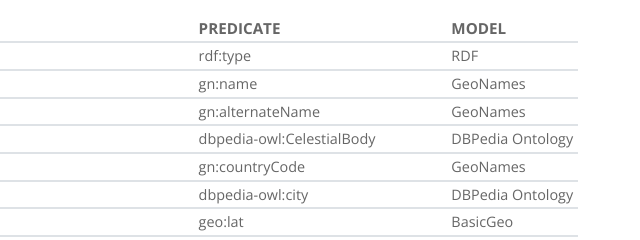
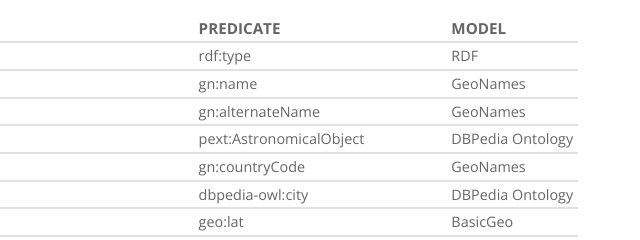
Before and after one commit to apolLOD11/apolLOD11.github.io, a plain HTML site: page analysis.html in a window 1280 px wide. Shown: the part 7820-8060 px from the top of the page, 581-1221 px from the left. Drawn offline with nearby package versions, Linux system fonts and the light colour scheme.

Commit message:
Update analysis.html

```diff
--- a/analysis.html
+++ b/analysis.html
@@ -856,7 +856,7 @@
                 <tbody>
                   <tr>
                     <td><b>what is the name of the celestial body where the place is located?</b></td>
-                    <td>dbpedia-owl:CelestialBody</td>
+                    <td>pext:AstronomicalObject</td>
                     <td>DBPedia Ontology</td>
                   </tr>
                 </tbody>
@@ -1761,7 +1761,7 @@
                 <tbody>
                   <tr>
                     <td><b>what is the name of the celestial body where the place is located?</b></td>
-                    <td>dbpedia-owl:CelestialBody</td>
+                    <td>pext:AstronomicalObject</td>
                     <td>Earth</td>
                   </tr>
                 </tbody>
@@ -1889,7 +1889,7 @@
                 <tbody>
                   <tr>
                     <td><b>what is the name of the celestial body where the place is located?</b></td>
-                    <td>dbpedia-owl:CelestialBody</td>
+                    <td>pext:AstronomicalObject</td>
                     <td>Moon</td>
                   </tr>
                 </tbody>
@@ -2532,7 +2532,7 @@
           </span><span class="hljs-tag">&#60;<span class="hljs-name">gn:name</span>&#62;Mare Tranquillitatis&#60;/<span class="hljs-name">gn:name</span>&#62;</span>
           <span class="hljs-tag">&#60;<span class="hljs-name">gn:alternateName</span>&#62;</span>Sea of Tranquillity<span class="hljs-tag">&#60;/<span class="hljs-name">gn:alternateName</span>&#62;</span>
            <span class="hljs-tag">&#60;<span class="hljs-name">gn:alternateName</span>&#62;</span>Sea of Tranquility<span class="hljs-tag">&#60;/<span class="hljs-name">gn:alternateName</span>&#62;</span>
-          <span class="hljs-tag">&#60;<span class="hljs-name">dbpedia:CelestialBody</span></span><span class="hljs-attr"> rdf:resource</span>=<span class="hljs-string">"http://vocab.getty.edu/tgn/7030645"</span>/&#62;</span>
+          <span class="hljs-tag">&#60;<span class="hljs-name">pext:AstronomicalObject</span></span><span class="hljs-attr"> rdf:resource</span>=<span class="hljs-string">"http://vocab.getty.edu/tgn/7030645"</span>/&#62;</span>
           <span class="hljs-tag">&#60;<span class="hljs-name">dbpedia-owl:city</span>&#62;</span>None<span class="hljs-tag">&#60;/<span class="hljs-name">dbpedia-owl:city</span>&#62;</span>
           <span class="hljs-tag">&#60;<span class="hljs-name">geo:lat</span>&#62;</span>8° 30′ 0″ N<span class="hljs-tag">&#60;/<span class="hljs-name">geo:lat</span>&#62;</span>
           <span class="hljs-tag">&#60;<span class="hljs-name">geo:lng</span>&#62;</span>31° 24′ 0″ E<span class="hljs-tag">&#60;/<span class="hljs-name">geo:lng</span>&#62;</span>
@@ -2585,7 +2585,7 @@
           <span class="hljs-tag">&#60;<span class="hljs-name">rdfs:type</span>&#62;</span>Concept<span class="hljs-tag">&#60;/<span class="hljs-name">rdfs:type</span>&#62;</span>
           </span><span class="hljs-tag">&#60;<span class="hljs-name">dcterms:subject</span>&#62;First Human Spaceflight&#60;/<span class="hljs-name">dcterms:subject</span>&#62;</span>
           <span class="hljs-tag">&#60;<span class="hljs-name">eac-cpf:nameEntryParallel</span>&#62;</span>Crewed spaceflight; Manned spaceflight; Vostok program<span class="hljs-tag">&#60;/<span class="hljs-name">eac-cpf:nameEntryParallel</span>&#62;</span>
-          <span class="hljs-tag">&#60;<span class="hljs-name">dbpedia:CelestialBody</span></span><span class="hljs-attr"> rdf:resource</span>=<span class="hljs-string">"http://vocab.getty.edu/tgn/7030645"</span>/&#62;</span>
+          <span class="hljs-tag">&#60;<span class="hljs-name">pext:AstronomicalObject</span></span><span class="hljs-attr"> rdf:resource</span>=<span class="hljs-string">"http://vocab.getty.edu/tgn/7030645"</span>/&#62;</span>
           <span class="hljs-tag">&#60;<span class="hljs-name">dcterms:abstract</span>&#62;</span>The first human spaceflight was launched by the Soviet Union on 12 April 1961 as a part of the Vostok program, with cosmonaut Yuri Gagarin aboard. Humans have been continuously present in space for 18 years and 181 days on the International Space Station. All early human spaceflight was crewed, where at least some of the passengers acted to carry out tasks of piloting or operating the spacecraft. After 2015, several human-capable spacecraft are being explicitly designed with the ability to operate autonomously.<span class="hljs-tag">&#60;/<span class="hljs-name">dcterms:abstract</span>&#62;</span>
           <span class="hljs-tag">&#60;<span class="hljs-name">prov:hadPlan</span>&#62;</span>Lead men in the space<span class="hljs-tag">&#60;/<span class="hljs-name">prov:hadPlan</span>&#62;</span>
           <span class="hljs-tag">&#60;<span class="hljs-name">dcterms:SizeOrDuration</span>&#62;</span>1 hour, 48 minutes<span class="hljs-tag">&#60;/<span class="hljs-name">dcterms:SizeOrDuration</span>&#62;</span>
```
